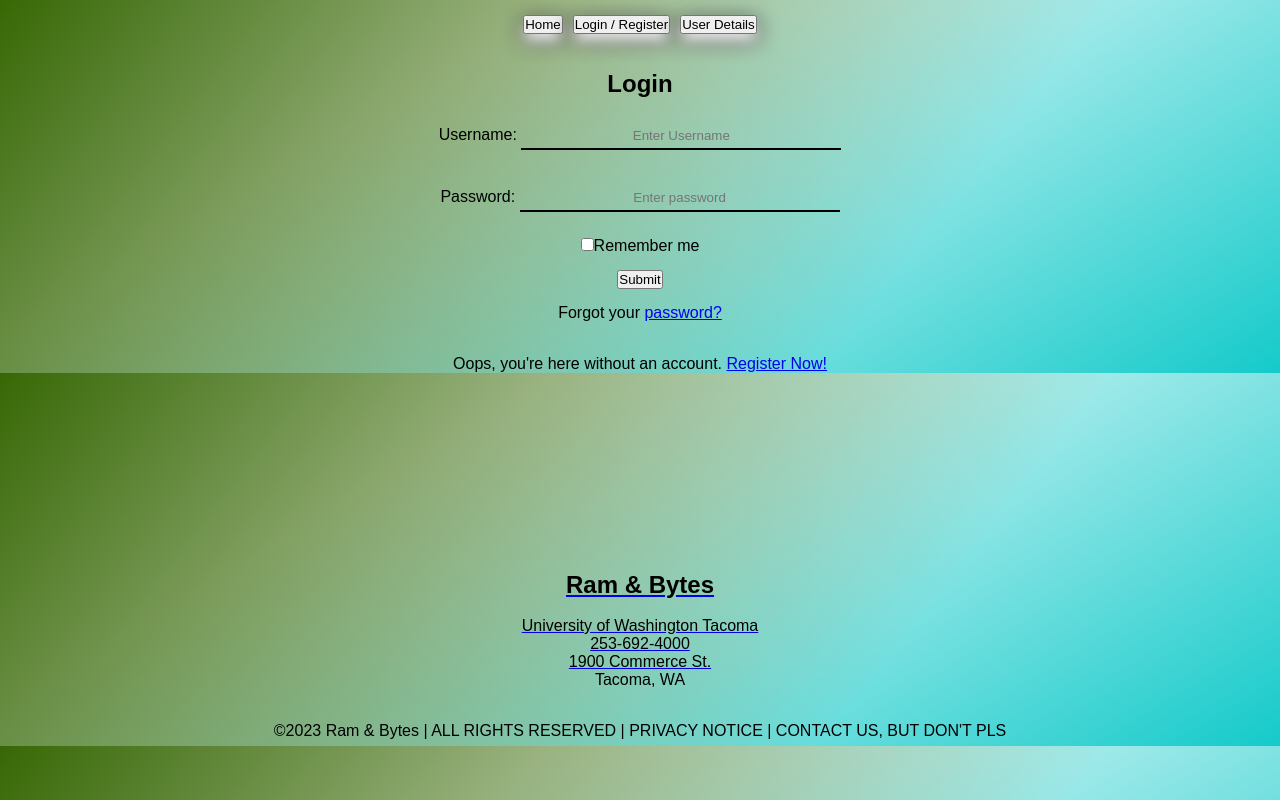
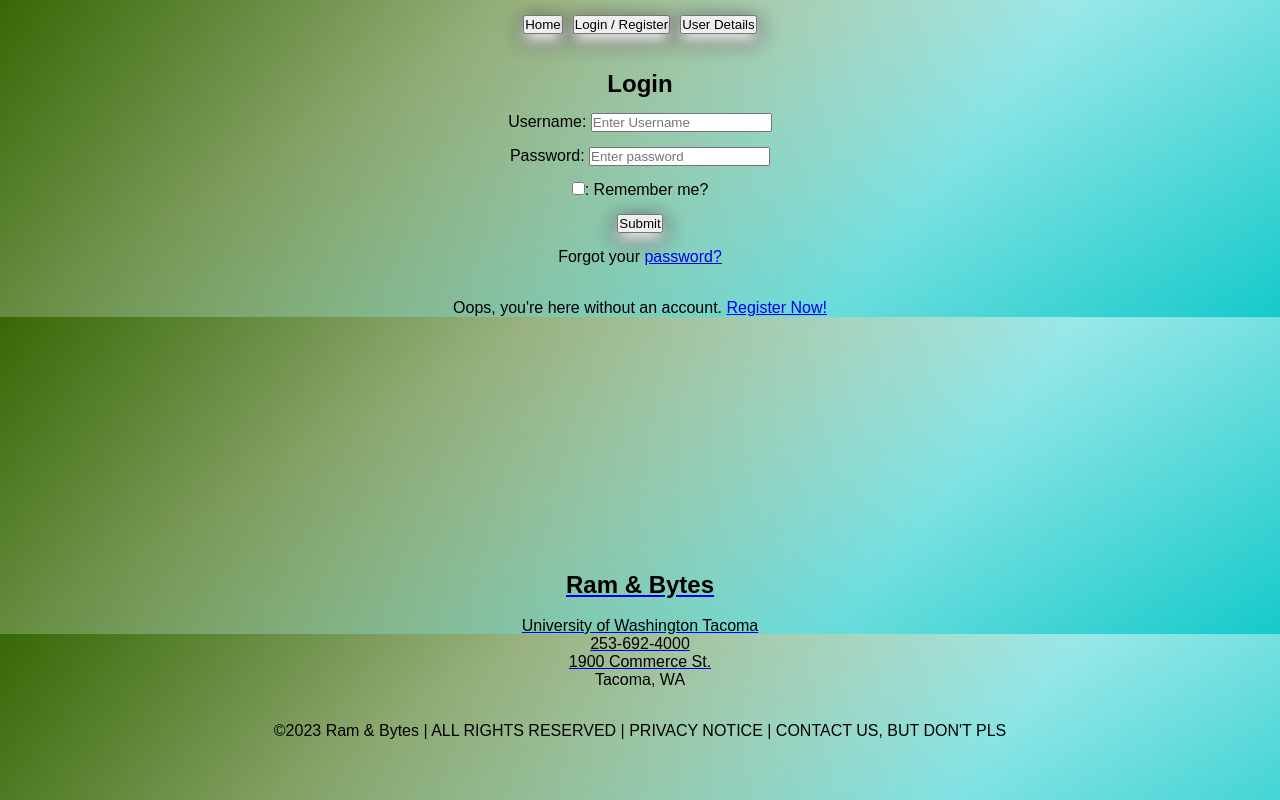
Before and after one commit to zlahan/Financial-Calculator, a React (Create React App) app: page / in a window 1280 px wide. Built offline with nearby package versions, Linux system fonts and the light colour scheme.

Commit message:
3.1.23 11.46p (CC, CD, CE, QOL, last change for tonight lol)

```diff
--- a/src/Components/Login.js
+++ b/src/Components/Login.js
@@ -50,7 +50,7 @@ export default class Login extends Component {
         <div>
           <label>Username: </label>
           <input
-            type="text"
+            class="text"
             placeholder="Enter Username"
             onChange={(e) => this.setState({uname: e.target.value})}
           />
@@ -59,7 +59,7 @@ export default class Login extends Component {
         <div>
           <label>Password: </label>
           <input
-            type="text"
+            class="text"
             placeholder="Enter password"
             onChange={(e) => this.setState({password: e.target.value})}
           />
@@ -72,18 +72,18 @@ export default class Login extends Component {
               id="customCheck1"
             />
             <label>
-              Remember me
+              : Remember me?
             </label>
           </div>
         </div>
 
         <div>
-          <button type="submit">
+          <button class="button" type="submit">
             Submit
           </button>
         </div>
         <div>
-          Forgot your <a href="#">password?</a>
+          Forgot your <NavLink to="https://tinyurl.com/4up77t8s">password?</NavLink>
         </div>
         <br />
         <div>
```
